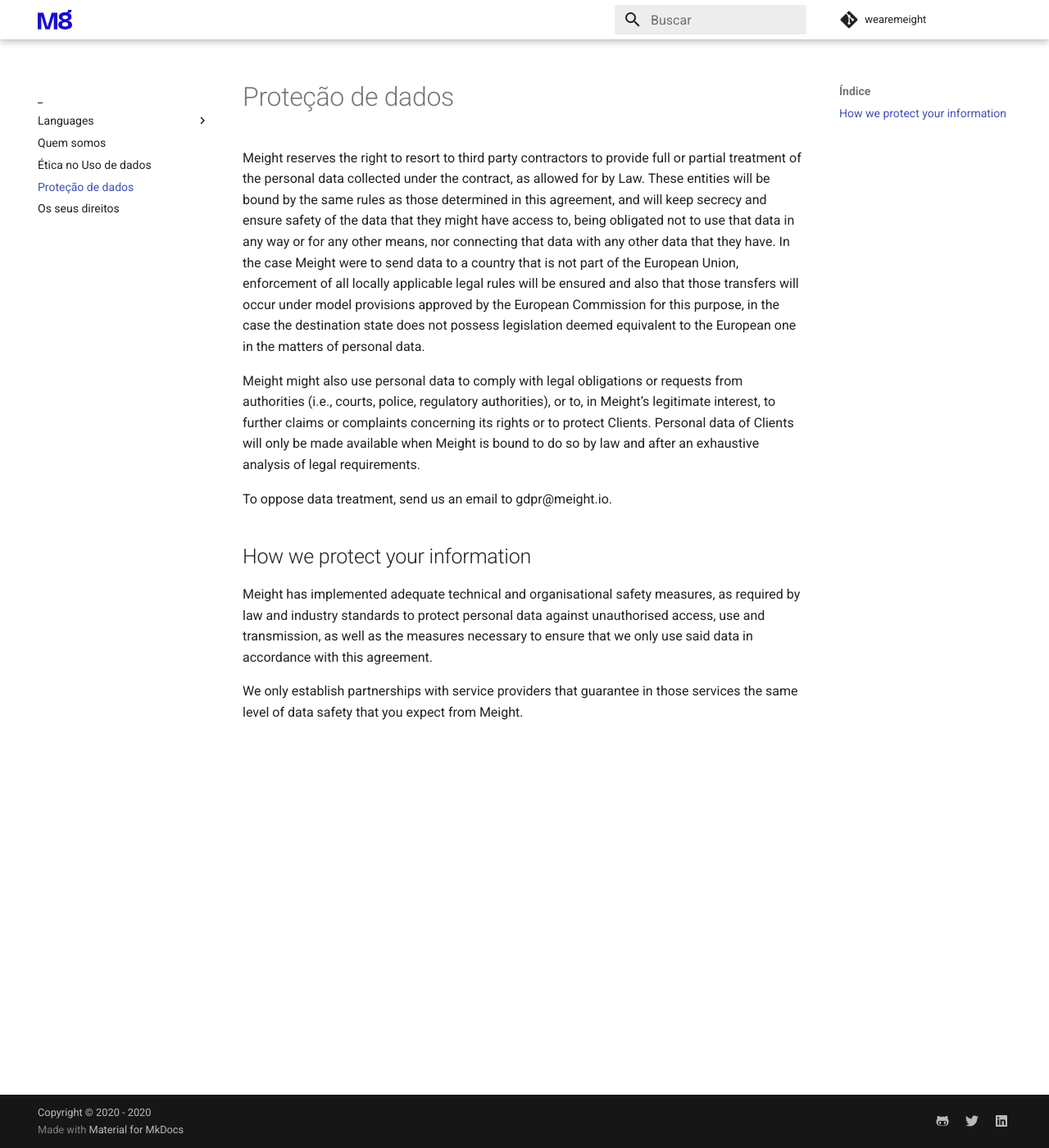
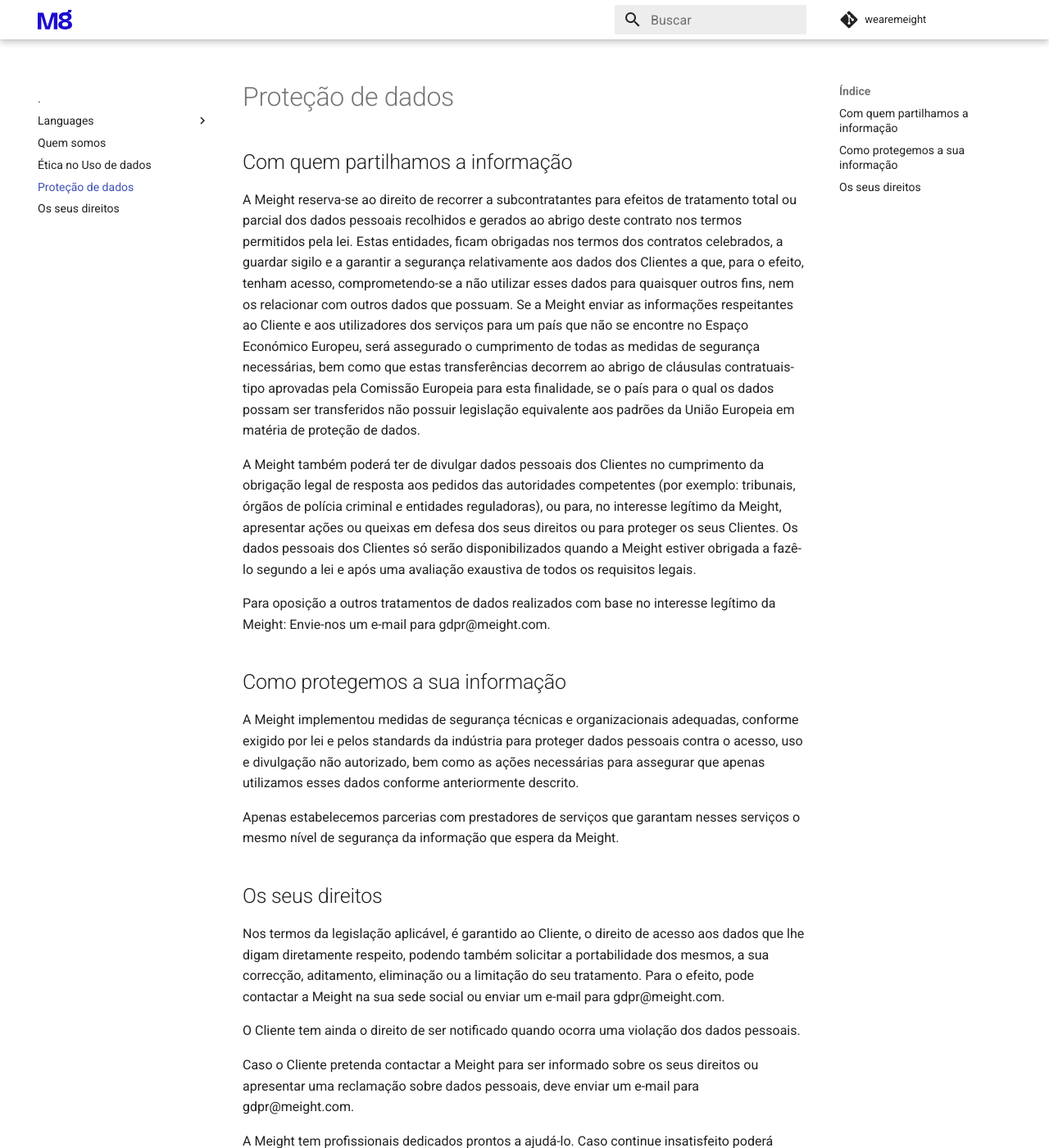
Before and after one commit to wearemeight/landing, an MkDocs documentation site: the page built from docs/pt/docs/data_protection.md, in a window 1280 px wide and 1400 px high. Shown: the whole window at 82% size. Built offline with MkDocs 1.6.1 and Material for MkDocs 9.7.7, drawn with Linux system fonts in a browser that asks for light colours; some of the changed text lies outside the part shown.

Commit message:
[Docs] add portuguese language

```diff
--- a/docs/en/mkdocs.yml
+++ b/docs/en/mkdocs.yml
@@ -2,7 +2,7 @@
 site_name: ''
 site_description: 'We’re learning from data to help drivers spend less and use less, so every journey has a positive impact on the world.'
 site_author: Meight
-site_url: 'https://privacy.meight.com'
+site_url: 'https://about.meight.com'
 edit_uri: ''
 # Repository
 repo_name: wearemeight
@@ -24,13 +24,13 @@ theme:
     code: Roboto Mono
 
 nav:
-  - _: index.md
+  - .: index.md
   - Languages:
       - Português: /pt/
       - English: /
   - Who we are: who_we_are.md
   - Data Ethics: data_ethics.md
-  - Data Protectcion: data_protection.md
+  - Data Protection: data_protection.md
   - Your rights: your_rights.md
 
 
--- a/docs/pt/docs/data_protection.md
+++ b/docs/pt/docs/data_protection.md
@@ -1,12 +1,24 @@
-Meight reserves the right to resort to third party contractors to provide full or partial treatment of the personal data collected under the contract, as allowed for by Law. These entities will be bound by the same rules as those determined in this agreement, and will keep secrecy and ensure safety of the data that they might have access to, being obligated not to use that data in any way or for any other means, nor connecting that data with any other data that they have. In the case Meight were to send data to a country that is not part of the European Union, enforcement of all locally applicable legal rules will be ensured and also that those transfers will occur under model provisions approved by the European Commission for this purpose, in the case the destination state does not possess legislation deemed equivalent to the European one in the matters of personal data.
+## Com quem partilhamos a informação
+A Meight reserva-se ao direito de recorrer a subcontratantes para efeitos de tratamento total ou parcial dos dados pessoais recolhidos e gerados ao abrigo deste contrato nos termos permitidos pela lei. Estas entidades, ficam obrigadas nos termos dos contratos celebrados, a guardar sigilo e a garantir a segurança relativamente aos dados dos Clientes a que, para o efeito, tenham acesso, comprometendo-se a não utilizar esses dados para quaisquer outros fins, nem os relacionar com outros dados que possuam. Se a Meight enviar as informações respeitantes ao Cliente e aos utilizadores dos serviços para um país que não se encontre no Espaço Económico Europeu, será assegurado o cumprimento de todas as medidas de segurança necessárias, bem como que estas transferências decorrem ao abrigo de cláusulas contratuais-tipo aprovadas pela Comissão Europeia para esta finalidade, se o país para o qual os dados possam ser transferidos não possuir legislação equivalente aos padrões da União Europeia em matéria de proteção de dados.
 
-Meight might also use personal data to comply with legal obligations or requests from authorities (i.e., courts, police, regulatory authorities), or to, in Meight’s legitimate interest, to further claims or complaints concerning its rights or to protect Clients. Personal data of Clients will only be made available when Meight is bound to do so by law and after an exhaustive analysis of legal requirements.
+A Meight também poderá ter de divulgar dados pessoais dos Clientes no cumprimento da obrigação legal de resposta aos pedidos das autoridades competentes (por exemplo: tribunais, órgãos de polícia criminal e entidades reguladoras), ou para, no interesse legítimo da Meight, apresentar ações ou queixas em defesa dos seus direitos ou para proteger os seus Clientes. Os dados pessoais dos Clientes só serão disponibilizados quando a Meight estiver obrigada a fazê-lo segundo a lei e após uma avaliação exaustiva de todos os requisitos legais.
 
-To oppose data treatment, send us an email to gdpr@meight.io.
+Para oposição a outros tratamentos de dados realizados com base no interesse legítimo da Meight: Envie-nos um e-mail para gdpr@meight.com.
 
 
-## How we protect your information
+## Como protegemos a sua informação
 
-Meight has implemented adequate technical and organisational safety measures, as required by law and industry standards to protect personal data against unauthorised access, use and transmission, as well as the measures necessary to ensure that we only use said data in accordance with this agreement.
+A Meight implementou medidas de segurança técnicas e organizacionais adequadas, conforme exigido por lei e pelos standards da indústria para proteger dados pessoais contra o acesso, uso e divulgação não autorizado, bem como as ações necessárias para assegurar que apenas utilizamos esses dados conforme anteriormente descrito.
 
-We only establish partnerships with service providers that guarantee in those services the same level of data safety that you expect from Meight.
+Apenas estabelecemos parcerias com prestadores de serviços que garantam nesses serviços o mesmo nível de segurança da informação que espera da Meight.
+
+
+## Os seus direitos
+
+Nos termos da legislação aplicável, é garantido ao Cliente, o direito de acesso aos dados que lhe digam diretamente respeito, podendo também solicitar a portabilidade dos mesmos, a sua correcção, aditamento, eliminação ou a limitação do seu tratamento. Para o efeito, pode contactar a Meight na sua sede social ou enviar um e-mail para gdpr@meight.com.
+
+O Cliente tem ainda o direito de ser notificado quando ocorra uma violação dos dados pessoais.
+
+Caso o Cliente pretenda contactar a Meight para ser informado sobre os seus direitos ou apresentar uma reclamação sobre dados pessoais, deve enviar um e-mail para gdpr@meight.com.
+
+A Meight tem profissionais dedicados prontos a ajudá-lo. Caso continue insatisfeito poderá contactar a CNPD - Comissão Nacional de Proteção de Dados cujos detalhes de contacto podem ser consultados em www.cndp.pt.
--- a/docs/pt/mkdocs.yml
+++ b/docs/pt/mkdocs.yml
@@ -2,7 +2,7 @@
 site_name: ''
 site_description: 'We’re learning from data to help drivers spend less and use less, so every journey has a positive impact on the world.'
 site_author: Meight
-site_url: 'https://privacy.meight.com/pt/'
+site_url: 'https://about.meight.com/pt/'
 edit_uri: ''
 # Repository
 repo_name: wearemeight
@@ -24,7 +24,7 @@ theme:
     code: Roboto Mono
 
 nav:
-  - _: index.md
+  - .: index.md
   - Languages:
       - Português: /pt/
       - English: /
```
Also changed, not shown: docs/en/docs/data_protection.md (+9 -1 lines), docs/en/docs/your_rights.md (deleted, +0 -5 lines), docs/pt/docs/index.md (+0 -1 lines).
